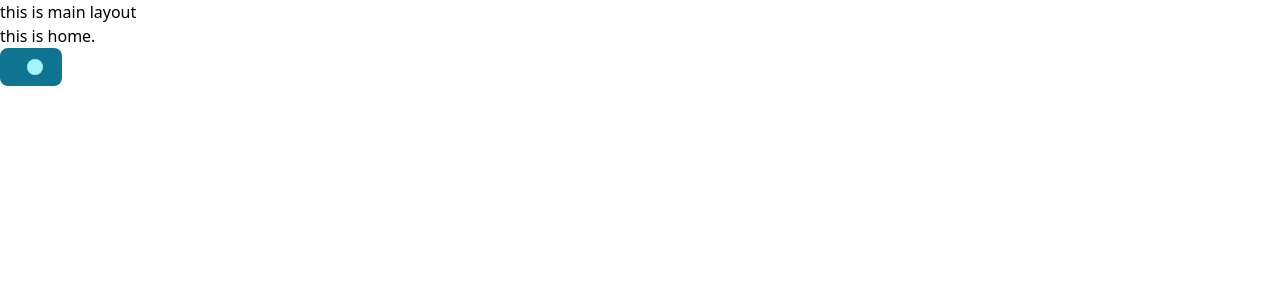
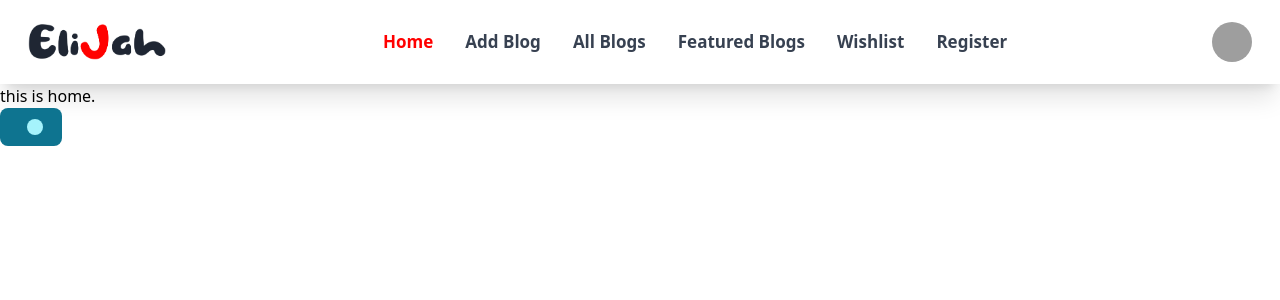
Before and after one commit to Solaiman366882/Elijah_Blogs_client, a React (Vite) app: page / in a window 1280 px wide. Shown: the top 300 px of the page. Built offline with nearby package versions, Linux system fonts and the light colour scheme; grey boxes are pictures that could not be loaded.

Commit message:
Header section created and responsiveness is done

```diff
--- /dev/null
+++ b/src/component/Header/Header.css
@@ -0,0 +1,8 @@
+.nav-item{
+    font-size: 17px;
+    font-weight: 600;
+    color:var(--text_color);
+}
+.nav-item.active a{
+    color:var(--red);
+}
--- /dev/null
+++ b/src/component/Header/Header.jsx
@@ -0,0 +1,94 @@
+import { Avatar, Dropdown, Navbar } from "flowbite-react";
+import logo from "../../assets/images/logo.webp";
+import { Link, NavLink } from "react-router-dom";
+import './Header.css'
+
+const Header = () => {
+	return (
+		<header className="p-3 shadow-xl">
+			<Navbar fluid rounded>
+				<Navbar.Brand >
+					<Link to='/'><img src={logo} className="mr-3 h-6 sm:h-9" alt=" Logo" /></Link>
+				</Navbar.Brand>
+				<div className="flex md:order-2">
+					<Dropdown
+						arrowIcon={false}
+						inline
+						label={
+							<Avatar
+								alt="User settings"
+								img="https://flowbite.com/docs/images/people/profile-picture-5.jpg"
+								rounded
+							/>
+						}
+					>
+						<Dropdown.Header>
+							<span className="block text-sm">Bonnie Green</span>
+							<span className="block truncate text-sm font-medium">
+								name@flowbite.com
+							</span>
+						</Dropdown.Header>
+						<Dropdown.Item>Dashboard</Dropdown.Item>
+						<Dropdown.Item>Settings</Dropdown.Item>
+						<Dropdown.Item>Earnings</Dropdown.Item>
+						<Dropdown.Divider />
+						<Dropdown.Item>Sign out</Dropdown.Item>
+					</Dropdown>
+					<Navbar.Toggle />
+				</div>
+				<Navbar.Collapse>
+					<NavLink
+						to="/"
+						className={({ isActive, isPending }) =>
+							isPending ? "pending" : isActive ? "nav-item active" : "nav-item"
+						}
+					>
+						<Navbar.Link>Home</Navbar.Link>
+					</NavLink>
+					<NavLink
+						to="/addBlog"
+						className={({ isActive, isPending }) =>
+							isPending ? "pending" : isActive ? "nav-item active" : "nav-item"
+						}
+					>
+						<Navbar.Link>Add Blog</Navbar.Link>
+					</NavLink>
+					<NavLink
+						to="/allBlog"
+						className={({ isActive, isPending }) =>
+							isPending ? "pending" : isActive ? "nav-item active" : "nav-item"
+						}
+					>
+						<Navbar.Link>All Blogs</Navbar.Link>
+					</NavLink>
+					<NavLink
+						to="/featured"
+						className={({ isActive, isPending }) =>
+							isPending ? "pending" : isActive ? "nav-item active" : "nav-item"
+						}
+					>
+						<Navbar.Link>Featured Blogs</Navbar.Link>
+					</NavLink>
+					<NavLink
+						to="/wishlist"
+						className={({ isActive, isPending }) =>
+							isPending ? "pending" : isActive ? "nav-item active" : "nav-item"
+						}
+					>
+						<Navbar.Link>Wishlist</Navbar.Link>
+					</NavLink>
+					<NavLink
+						to="/register"
+						className={({ isActive, isPending }) =>
+							isPending ? "pending" : isActive ? "nav-item active" : "nav-item"
+						}
+					>
+						<Navbar.Link>Register</Navbar.Link>
+					</NavLink>
+				</Navbar.Collapse>
+			</Navbar>
+		</header>
+	);
+};
+
+export default Header;
--- a/src/index.css
+++ b/src/index.css
@@ -1,3 +1,8 @@
 @tailwind base;
 @tailwind components;
 @tailwind utilities;
+
+:root{
+    --red:#ff0000;
+    --text_color:#1c1717;
+}
--- a/src/layouts/MainLayout/MainLayout.jsx
+++ b/src/layouts/MainLayout/MainLayout.jsx
@@ -1,9 +1,12 @@
 import { Outlet } from "react-router-dom";
+import Header from "../../component/Header/Header";
 
 const MainLayout = () => {
     return (
         <div>
-            <div>this is main layout</div>
+            <div>
+                <Header></Header>
+            </div>
             <div>
                 <Outlet></Outlet>
             </div>
```
Also changed, not shown: src/assets/images/logo.webp (added).
